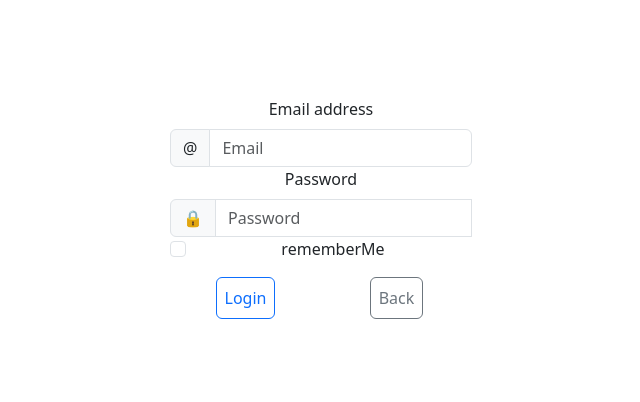
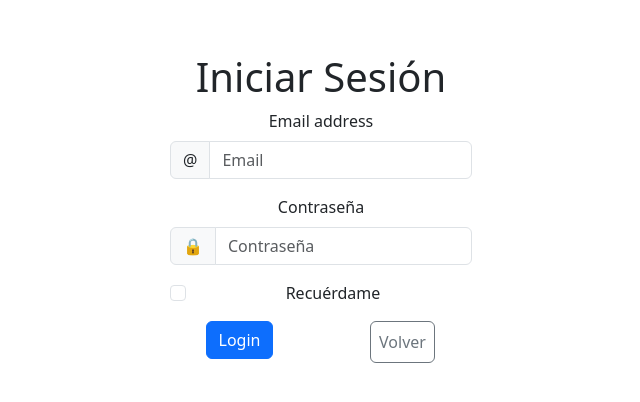
Before and after one commit to DiegoMendozaDev/tienda-ropa-frontend, a React (Vite) app: page /login in a window 1280 px wide. Shown: the part 192-594 px from the top of the page, without its empty margins (319-959 px from the left). Built offline with nearby package versions, Linux system fonts and the light colour scheme.

Commit message:
login casi completado

```diff
--- a/src/components/Carrousel.tsx
+++ b/src/components/Carrousel.tsx
@@ -1,7 +1,7 @@
 import Carousel from 'react-bootstrap/Carousel';
 import ExampleCarouselImage from './ExampleCarouselImage';
 
-function IndividualIntervalsExample() {
+function Carrousel() {
   return (
     <Carousel>
       <Carousel.Item interval={1000}>
@@ -31,4 +31,4 @@ function IndividualIntervalsExample() {
   );
 }
 
-export default IndividualIntervalsExample;
+export default Carrousel;
--- a/src/pages/Inicio.tsx
+++ b/src/pages/Inicio.tsx
@@ -1,10 +1,10 @@
 import NavScroll from "../components/NavScroll.tsx";
-import IndividualIntervalsExample from "../components/Carrousel.tsx";
+import Carrousel from "../components/Carrousel.tsx";
 function Inicio(){
     return (
         <div>
             <NavScroll />
-            <IndividualIntervalsExample/>
+            <Carrousel/>
             <h1>INICIO</h1>
         </div>
     );
--- a/src/pages/Login.tsx
+++ b/src/pages/Login.tsx
@@ -4,96 +4,151 @@ import InputGroup from 'react-bootstrap/InputGroup';
 import Row from 'react-bootstrap/Row';
 import Col from 'react-bootstrap/Col';
 import Container from 'react-bootstrap/Container';
-import * as formik from 'formik';
 import * as yup from 'yup';
+import { Formik, Form as FormikForm, FormikHelpers } from 'formik';
+import { useState } from 'react';
+import { postFormData } from '../services/PostService';
+import { useNavigate } from 'react-router-dom';
+import Spinner from 'react-bootstrap/Spinner';
+import { useCookies } from 'react-cookie';
 
+interface FormValues {
+  email: string;
+  contrasena: string;
+  rememberMe: boolean;
+}
+interface ApiResponse {
+  message: string;
+}
+const validationSchema = yup.object().shape({
+  email: yup.string().email('Email inválido').required('El email es obligatorio'),
+  contrasena: yup.string().required('La contraseña es obligatoria'),
+});
+const initialValues: FormValues = {
+  email: '',
+  contrasena: '',
+  rememberMe: false,
+};
 function FormLogin() {
-  const { Formik } = formik;
-
-  const schema = yup.object().shape({
-    email: yup.string().email().required(),
-    password: yup.string().required(),
-    repeatPassword: yup.string().required(),
-    rememberMe: yup.bool(),
-  });
+  const navigate = useNavigate();
+  // @ts-ignore: TS6133
+  const [responseData, setResponseData] = useState<ApiResponse | null>(null);
+  const [error, setError] = useState<string | null>(null);
+  const [isLoading, setIsLoading] = useState(false);
+  // @ts-ignore: TS6133
+  const [cookies, setCookie, removeCookie] = useCookies(['user']);
+    const handleSubmit = async (
+      values: FormValues,
+      { setSubmitting }: FormikHelpers<FormValues>
+    ) => {
+      setError(null);
+      setIsLoading(true);
+      try {
+        const result = await postFormData<FormValues, ApiResponse>(
+          'https://127.0.0.1:8000/api/usuario/comprobar_usuario',
+          values
+        );
+        setResponseData(result);
+        setCookie('user', values.email, { path: '/', maxAge: 3600 });
+        navigate('/')
+      } catch (err: any) {
+        if (err instanceof TypeError) {
+          setError('No se pudo conectar con el servidor. Revisa tu conexión o la configuración del CORS.');
+        } else {
+          let errorObj = JSON.parse(err.message );
+          setError(errorObj.error || 'Error desconocido');
+        }
+      } finally {
+        setIsLoading(false);
+        setSubmitting(false);
+      }
+    };
   return (
+    <Container className="py-4">
+      <h1>Iniciar Sesión</h1>
       <Formik
-      validationSchema={schema}
-      initialValues={{
-        email: '',
-        password: '',
-        rememberMe: false,
-      }}
-      onSubmit={(values, { setSubmitting }) => {
-        setTimeout(() => {
-          alert(JSON.stringify(values, null, 2));
-          setSubmitting(false);
-        }, 400);
-      }}
+        validationSchema={validationSchema}
+        initialValues={initialValues}
+        onSubmit={handleSubmit}
       >
-      {({ handleSubmit, handleChange, values, errors }) => (
-        <Form noValidate onSubmit={handleSubmit}>
-          <Form.Group>
-            <Form.Label htmlFor="inlineFormInputGroupUsername">
-              Email address
-            </Form.Label>
+        {({ isSubmitting, handleChange, values, errors }) => (
+          <FormikForm noValidate>
+            <Form.Group className="mb-3">
+              <Form.Label>Email address</Form.Label>
               <InputGroup hasValidation>
                 <InputGroup.Text>@</InputGroup.Text>
                 <Form.Control
-                id="inlineFormInputGroupEmail"
+                  type="email"
+                  name="email"
+                  value={values.email}
                   placeholder="Email"
-                aria-describedby="inputGroupPrepend"
-                type="email"
-                name='email'
-                value={values.email}
-                required
                   onChange={handleChange}
                   isInvalid={!!errors.email}
+                  required
                 />
-              <Form.Control.Feedback type="invalid">
+                <Form.Control.Feedback type="invalid" tooltip>
                   {errors.email}
                 </Form.Control.Feedback>
               </InputGroup>
             </Form.Group>
-          <Form.Label htmlFor="inlineFormInputGroupPassword">
-            Password
-          </Form.Label>
-          <InputGroup>
+
+            <Form.Group className="mb-3">
+              <Form.Label>Contraseña</Form.Label>
+              <InputGroup hasValidation>
                 <InputGroup.Text>🔒</InputGroup.Text>
                 <Form.Control
-              id="inlineFormInputGroupPassword"
-              placeholder="Password"
                   type="password"
-              aria-describedby="inputGroupPrepend"
-              name='password'
-              value={values.password}
+                  name="contrasena"
+                  value={values.contrasena}
+                  placeholder="Contraseña"
+                  onChange={handleChange}
+                  isInvalid={!!errors.contrasena}
                   required
-              onChange={handleChange}
-              isInvalid={!!errors.password}
                 />
                 <Form.Control.Feedback type="invalid" tooltip>
-              {errors.password}
+                  {errors.contrasena}
                 </Form.Control.Feedback>
               </InputGroup>
-          <Form.Group className="mb-3" id="formGridCheckbox">
+            </Form.Group>
+
+            <Form.Group className="mb-3" controlId="formRememberMe">
               <Form.Check
                 type="checkbox"
-              id="autoSizingCheck2"
-              label="rememberMe"
-              name='rememberMe'
+                name="rememberMe"
+                label="Recuérdame"
                 checked={values.rememberMe}
                 onChange={handleChange}
               />
             </Form.Group>
-          <Container>
+
             <Row>
-              <Col><Button type="submit" className="p-2" variant="outline-primary">Login</Button></Col>
-              <Col><Button className="p-2" variant="outline-secondary" href="/">Back</Button></Col>
+              <Col>
+                <Button
+                  type="submit"
+                  disabled={isSubmitting || isLoading}
+                >
+                  {isSubmitting || isLoading ? (
+                    <Spinner animation="grow" size="sm" />
+                  ) : (
+                    'Login'
+                  )}
+                </Button>
+              </Col>
+              <Col>
+                <Button
+                  variant="outline-secondary"
+                  href="/"
+                  className="p-2"
+                >
+                  Volver
+                </Button>
+              </Col>
             </Row>
-          </Container>
-        </Form>
+          </FormikForm>
         )}
       </Formik>
+      {error && <p className="text-danger mt-3">{error}</p>}
+    </Container>
   );
 }
 
--- a/src/pages/Register.tsx
+++ b/src/pages/Register.tsx
@@ -2,7 +2,7 @@ import { useState } from 'react';
 import { Formik, Form as FormikForm, FormikHelpers } from 'formik';
 import * as yup from 'yup';
 import { Container, Row, Col, Form, InputGroup, Button } from 'react-bootstrap';
-import { postFormData } from '../services/RegisterApi';
+import { postFormData } from '../services/PostService';
 import Spinner from 'react-bootstrap/Spinner';
 import { useCookies } from 'react-cookie';
 import { useNavigate } from 'react-router-dom';
```
Also changed, not shown: src/services/LoginApi.tsx (deleted), src/services/PostService.tsx (renamed from src/services/RegisterApi.tsx). Lines whose indentation alone changed are shown as unchanged.
